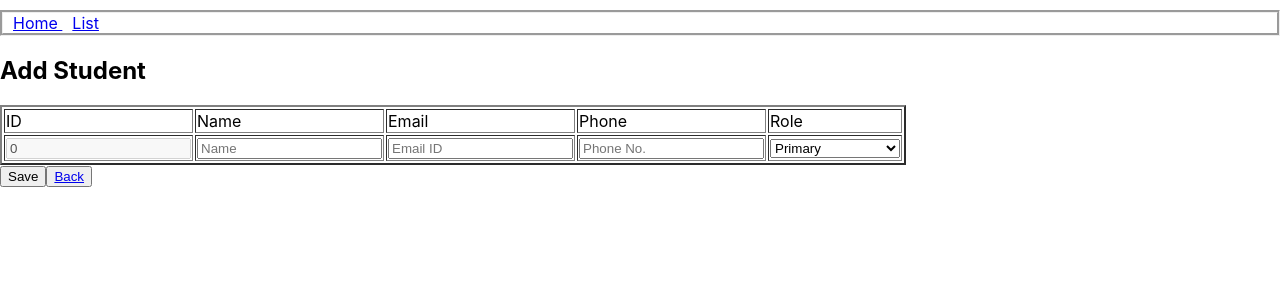
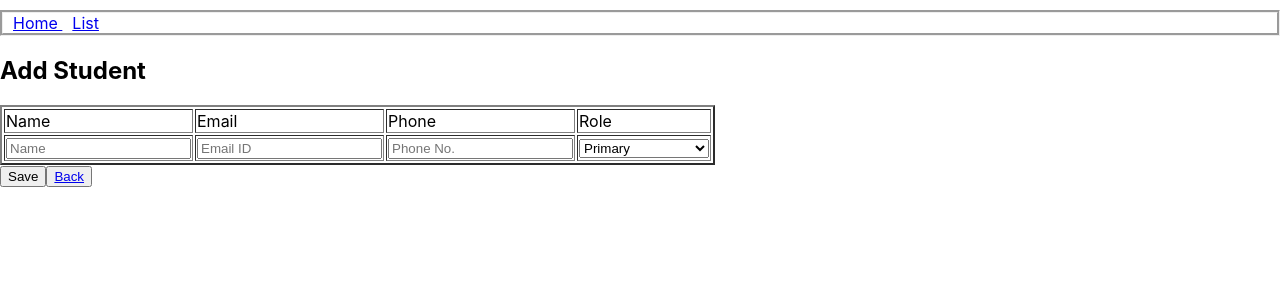
Before and after one commit to HARSHIL-AJUDIYA/student-app, a React (Create React App) app: page /list/add in a window 1280 px wide. Shown: the top 300 px of the page. Built offline with nearby package versions, Linux system fonts and the light colour scheme.

Commit message:
fifth commit

```diff
--- a/src/component/StudentForm.js
+++ b/src/component/StudentForm.js
@@ -19,22 +19,27 @@ const StudentForm = () => {
 
   const isUpdateMode = !!code;
 
+  const handleInputChange = (e) => {
+    const { name, value } = e.target;
+    setState((prevState) => ({ ...prevState, [name]: value }));
+  };
+
   const handleSubmit = (e) => {
     e.preventDefault();
 
-    if (!name.trim()) {
-      window.alert("Please enter a name.");
-      return;
-    }
-    else if(!email.match(/[a-z0-9]+@[a-z]+.[a-z]{2,3}/)) {
-      window.alert("Please enter a valid email address.");
-      return;
-    }
-    else if (!phone.match(/^\d{10}$/)) {
-      window.alert("Please enter a valid phone number.");
-      return;
-    }
-    else{
+    // if (!name.trim()) {
+    //   window.alert("Please enter a name.");
+    //   return;
+    // }
+    // else if(!email.match(/[a-z0-9]+@[a-z]+.[a-z]{2,3}/)) {
+    //   window.alert("Please enter a valid email address.");
+    //   return;
+    // }
+    // else if (!phone.match(/^\d{10}$/)) {
+    //   window.alert("Please enter a valid phone number.");
+    //   return;
+    // }
+    // else{
     const studentData = { name, email, phone, role };
 
     if (isUpdateMode) {
@@ -46,7 +51,7 @@ const StudentForm = () => {
     }
 
     navigate("/list");
-    }
+    // }
     // console.log("studentData", studentData);
   };
 
@@ -54,17 +59,12 @@ const StudentForm = () => {
     if (isUpdateMode) {
       dispatch(FetchStudentObj(code));
     }
-  }, [code, dispatch, isUpdateMode]);
+  // eslint-disable-next-line react-hooks/exhaustive-deps
+  }, [isUpdateMode]);
 
   useEffect(() => {
     if (isUpdateMode && studentobj) {
-      setState({
-        id: studentobj.id,
-        name: studentobj.name,
-        email: studentobj.email,
-        phone: studentobj.phone,
-        role: studentobj.role
-      });
+      setState(studentobj);
     }
   }, [studentobj, isUpdateMode]);
 
@@ -78,7 +78,6 @@ const StudentForm = () => {
           <table border={2}>
             <thead>
               <tr>
-                {!isUpdateMode && <td>ID</td>}
                 <td>Name</td>
                 <td>Email</td>
                 <td>Phone</td>
@@ -86,13 +85,40 @@ const StudentForm = () => {
               </tr>
             </thead>
             <tbody>
-              <tr>
-                {!isUpdateMode && <td><input type="text" value={id} disabled="disabled" /></td>}
-                <td><input type="text" value={name} placeholder="Name" onChange={(e) => setState((prev)=>({...prev,name: e.target.value}))} /></td>
-                <td><input type="text" value={email} placeholder="Email ID" onChange={(e) => setState((prev)=>({...prev,email: e.target.value}))} /></td>
-                <td><input type="text" value={phone} placeholder="Phone No." onChange={(e) => setState((prev)=>({...prev,phone: e.target.value}))} /></td>
+            <tr>
                 <td>
-                  <select value={role} onChange={(e) => setState((prev)=>({...prev,role: e.target.value}))}>
+                  <input
+                    type="text"
+                    name="name"
+                    value={name}
+                    placeholder="Name"
+                    onChange={handleInputChange}
+                  />
+                </td>
+                <td>
+                  <input
+                    type="text"
+                    name="email"
+                    value={email}
+                    placeholder="Email ID"
+                    onChange={handleInputChange}
+                  />
+                </td>
+                <td>
+                  <input
+                    type="text"
+                    name="phone"
+                    value={phone}
+                    placeholder="Phone No."
+                    onChange={handleInputChange}
+                  />
+                </td>
+                <td>
+                  <select
+                    name="role"
+                    value={role}
+                    onChange={handleInputChange}
+                  >
                     <option value="primary">Primary</option>
                     <option value="secondary">Secondary</option>
                     <option value="higher-secondary">Higher-Secondary</option>
--- a/src/component/Studentlisting.js
+++ b/src/component/Studentlisting.js
@@ -33,7 +33,7 @@ class Studentlisting extends Component {
             <table border={2} align='center'>
                 <thead>
                     <tr>
-                        <td>Code</td>
+                        <td>ID</td>
                         <td>Name</td>
                         <td>Email</td>
                         <td>Phone</td>
@@ -52,7 +52,7 @@ class Studentlisting extends Component {
                             <td>{item.role}</td>
                             <td>
                             <button><Link to={'/list/edit/'+item.id}>Edit</Link></button>
-                            <button onClick={()=>{this.handleDelete(item.id)}}>Delete</button>
+                            <button onClick={this.handleDelete.bind(this, item.id)}>Delete</button>
                             </td>
                         </tr>
                         )
```
